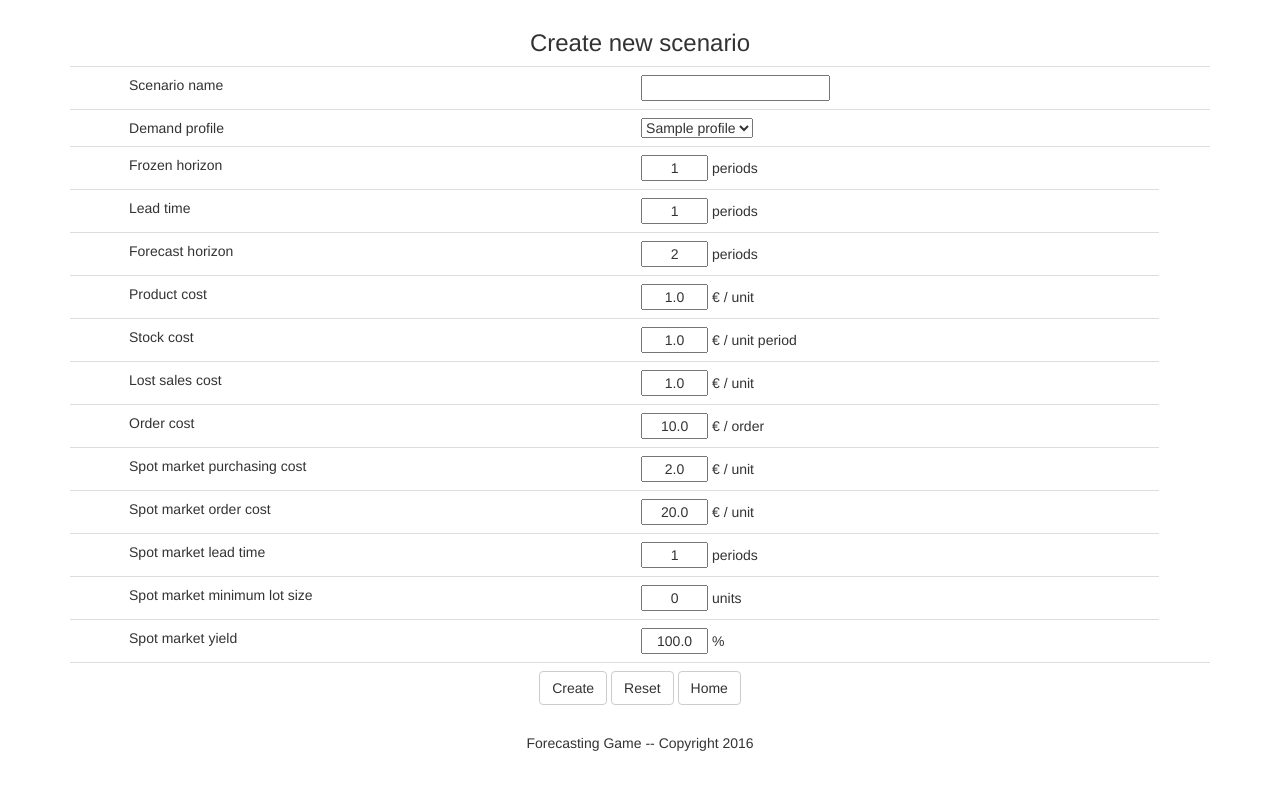
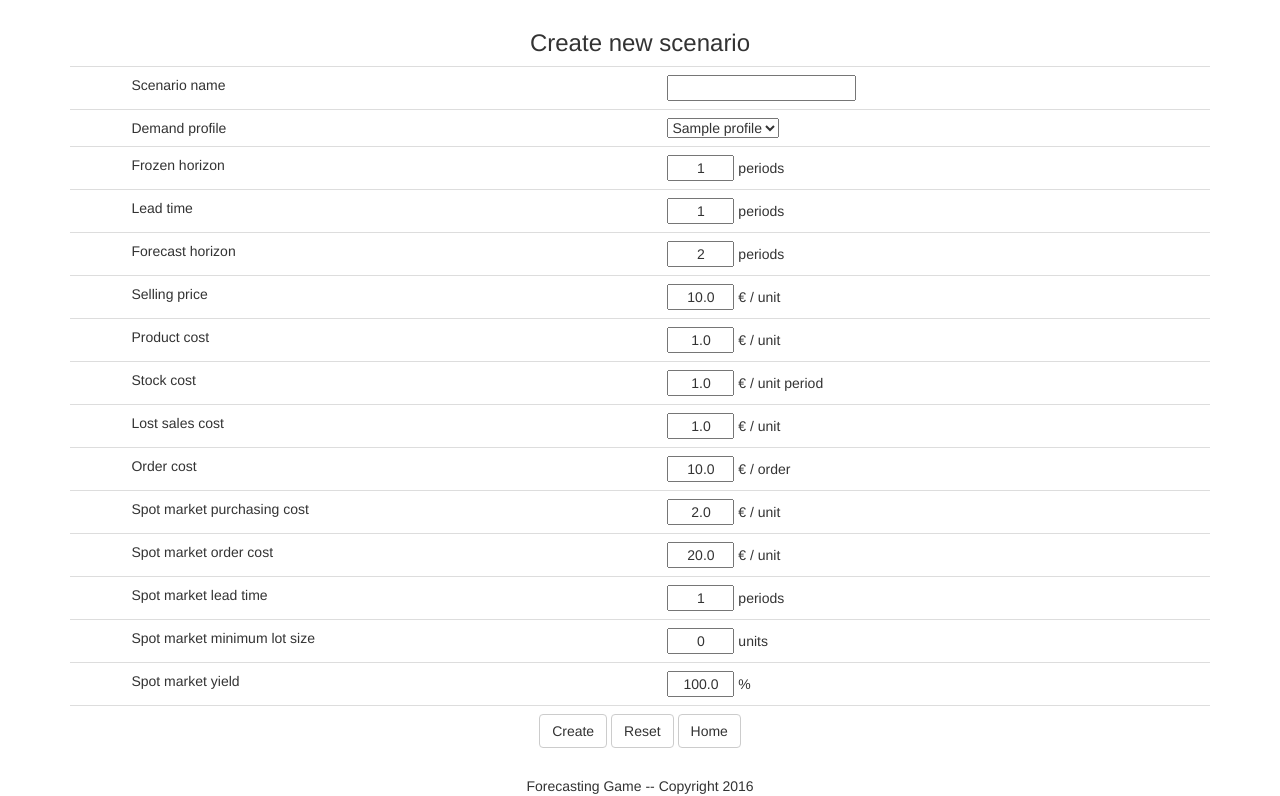
Before and after one commit to ropinot/demgame, a Flask app: page /admin/create_scenario in a window 1280 px wide. Shown: the part 51-847 px from the top of the page. Before the commit the page ends 802 px from the top, so only its background shows below. Run offline with Flask 2, Linux system fonts and the light colour scheme; a user stored in the database is signed in; tables that the repository leaves empty hold one stand-in row (values such as "Sample post"); some libraries are stand-ins or nearby versions.

Commit message:
modified:   app/admin/forms.py 	modified:   app/templates/admin/create_scenario_form.html + selling_price on scenario creation form

```diff
--- a/app/admin/forms.py
+++ b/app/admin/forms.py
@@ -29,7 +29,7 @@ class AdminLoginForm(wtf.Form):
 
 class CreateScenarioForm(wtf.Form):
     name = StringField('name', validators=[DataRequired()])
-    # duration = StringField('duration', default=25, validators=[DataRequired()])
+    selling_price = StringField('selling_price', default=10., validators=[DataRequired()])
     frozen_horizon = StringField('frozen_horizon', default=1, validators=[DataRequired()])
     leadtime = StringField('leadtime', default=1, validators=[DataRequired()])
     forecast_horizon = StringField('forecast_horizon', default=2, validators=[DataRequired()])
--- a/app/templates/admin/create_scenario_form.html
+++ b/app/templates/admin/create_scenario_form.html
@@ -6,7 +6,7 @@
         <center><form method="POST" action="{{ url_for('create_new_scenario_view') }}">
             {{ form.hidden_tag() }}
             {{ form.crsf_token }}
-            <table width="60%" cellpadding="10" cellspacing="10" class="table">
+            <table class="table" border=0>
                 <tr>
                     <td>&nbsp;</td>
                     <td>
@@ -19,14 +19,13 @@
                             <span style="color: red;">[{{ error }}]</span>
                         {% endfor %}
                     </td>
-                    <td>&nbsp;</td>
                 </tr>
                 <tr>
-                        <td>&nbsp;</td>
-                        <td>
+                    <td>&nbsp;</td>
+                    <td>
                         Demand profile
-                        </td>
-                        <td colspan="2">
+                    </td>
+                    <td>
                         {{ form.demand_profile_id }}
                         {% for error in form.demand_profile_id.errors %}
                         <br/>
@@ -39,7 +38,7 @@
                     <td>
                         Frozen horizon
                     </td>
-                    <td colspan="2">
+                    <td>
                         {{ form.frozen_horizon(size=5, style='text-align:center')}} periods
                         {% for error in form.frozen_horizon.errors %}
                         <br/>
@@ -69,7 +68,17 @@
                         {% endfor %}
                     </td>
                 </tr>
-
+                <tr>
+                    <td>&nbsp;</td>
+                    <td>Selling price</td>
+                    <td>
+                        {{ form.selling_price(size=5, style='text-align:center') }} € / unit
+                        {% for error in form.selling_price.errors %}
+                        <br/>
+                            <span style="color: red;">[{{ error }}]</span>
+                        {% endfor %}
+                    </td>
+                </tr>
                 <tr>
                     <td>&nbsp;</td>
                     <td>
```
